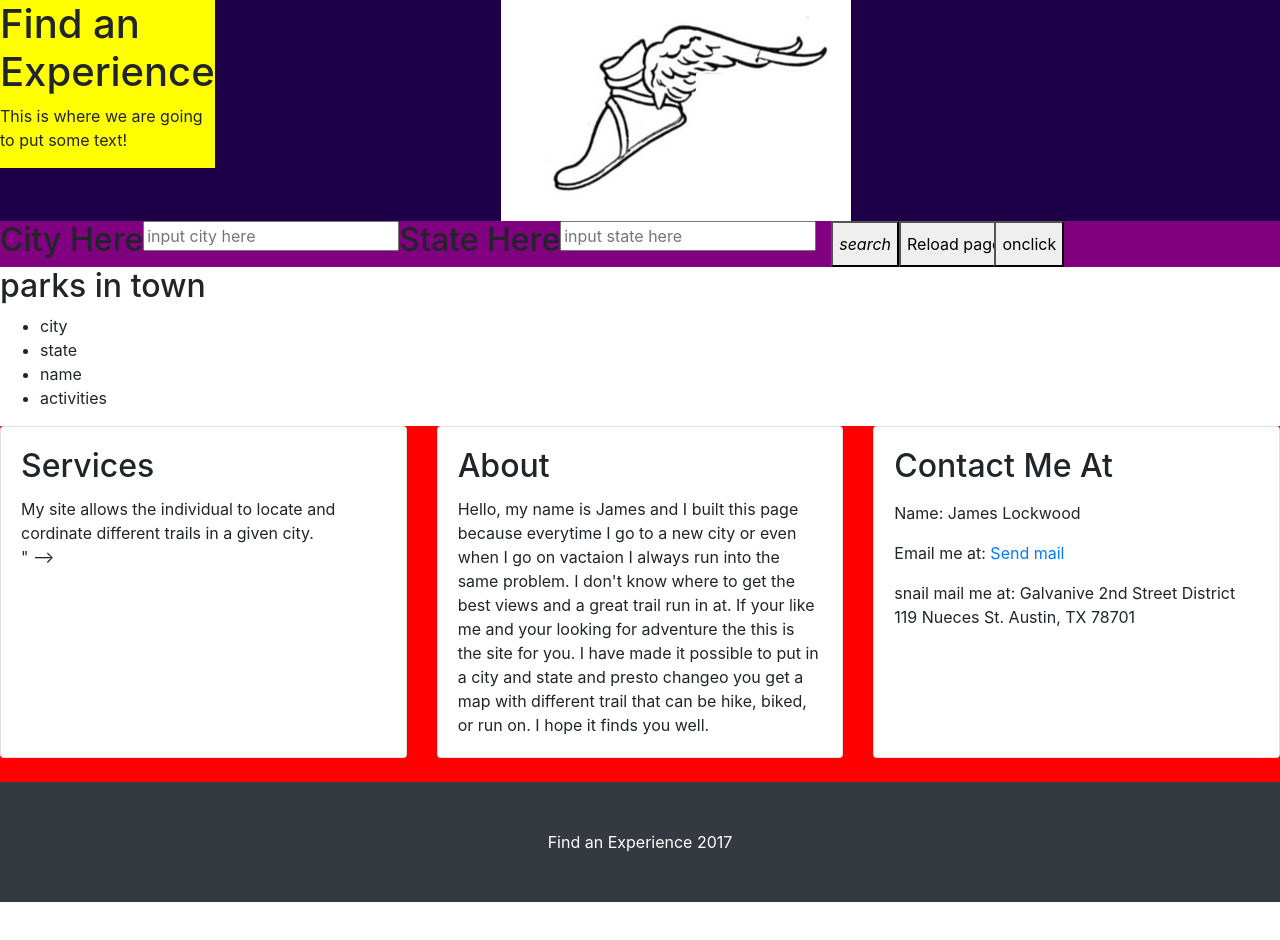
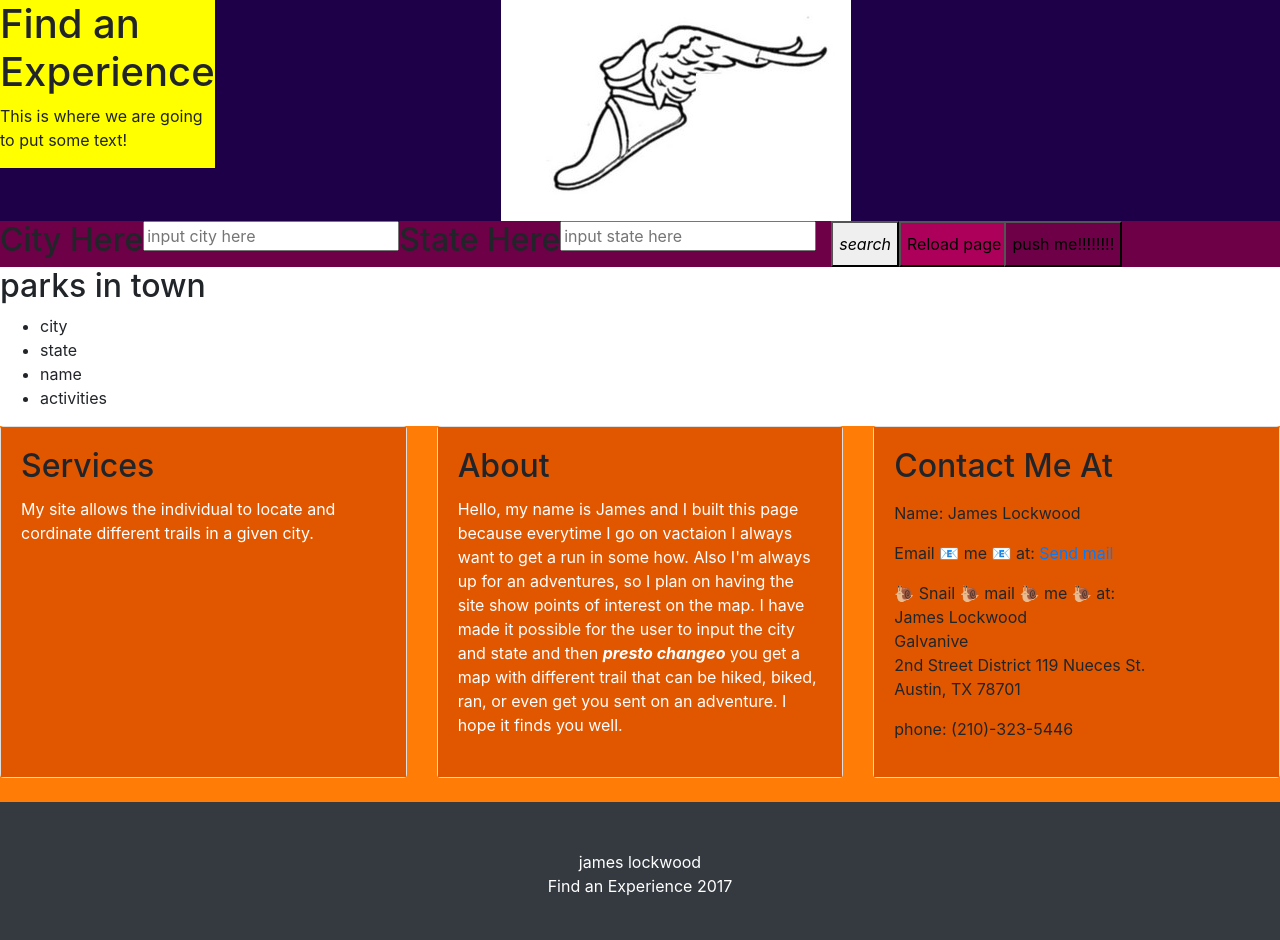
Before and after one commit to jameslock86/Find-An-Experience, a plain HTML site: page index.html in a window 1280 px wide. Before the commit the page ends 902 px from the top, so only its background shows below. Drawn offline with nearby package versions, Linux system fonts and the light colour scheme; some packages are replaced by stand-ins of ours; some icons are missing.

Commit message:
1240 goingto bed soon just need like an hour of css and html thn im done

```diff
--- a/css/styles.css
+++ b/css/styles.css
@@ -1,7 +1,7 @@
 .map {
   width: 2000;
   /*height: 400px;*/
-  background-color: black;
+  background-color: rgb(173, 0, 91);
   display: flex;
   flex-wrap: wrap;
   justify-content: space-around;
@@ -33,7 +33,7 @@
 }
 
 .serach-part {
-  background-color: purple;
+  background-color: rgb(110, 0, 72);
   display: flex;
   flex-flow: row nowrap;
   width: 100%;
@@ -45,25 +45,6 @@
   flex-direction: row;
 }
 
-/*#map_wrapper {
-  height: 400px;
-  width: 100vh;
-}
-
-#map_canvas {
-  height: 100%;
-  width: 100%;
-  margin: 0;
-  padding: 0px;
-}*/
-
-	/*#parks {
-		display:flex;
-    border: solid 5px #333;
-		height:100%;
-		width:100%;
-		justify-content:;
-  }*/
 #alienpic{
 	top: 0;
 	height: auto;
@@ -76,3 +57,22 @@ width:100vw;
 	visibility: hidden;
 
 }
+.reload{
+	left:0;
+	margin-right:10px;
+	right:0;
+	background-color: rgb(173, 0, 91);
+}
+.clickMe{
+		background-color: rgb(110, 0, 72);
+
+}
+.bio-of-me{
+	background-color: rgb(255,125,6);
+}
+.card-body{
+	background-color: rgb(225,87,0);
+}
+.card-text{
+	color: white;
+}
--- a/index.html
+++ b/index.html
@@ -82,12 +82,11 @@
 		<i class="material-icons right">search</i>
 		</button>
 
-			<button onclick="myFunction()">Reload page</button>
+			<button class="reload" onclick="myFunction()">Reload page</button>
 
 		</div>
 		</div>
-		<button class="clickMe">onclick
-
+		<button class="clickMe">push me!!!!!!!!
 </button>
 		<img class="hidden" id="alienpic" src="../alien.jpg" alt="alien getting chased by a dog!">
 
@@ -96,7 +95,7 @@
 	<!--map set1-->
 	<div class="map"></div>
 
-
+<section =class= "list">
 	<h2>parks in town</h2>
 	<ul id="parks">
 		<li>city</li>
@@ -104,7 +103,7 @@
 		<li>name</li>
 		<li>activities</li>
 	</ul>
-
+</section>
 
 
 	<section class="bio-of-me">
@@ -117,7 +116,7 @@
 						<p class="card-text">
 							My site allows the individual to locate and cordinate different trails in a given city.
 						</p>
-						"</button> -->
+
 
 					</div>
 
@@ -132,8 +131,7 @@
 					<div class="card-body">
 						<h2 class="card-title">About</h2>
 						<p class="card-text">
-							Hello, my name is James and I built this page because everytime I go to a new city or even when I go on vactaion I always run into the same problem. I don't know where to get the best views and a great trail run in at. If your like me and your looking
-							for adventure the this is the site for you. I have made it possible to put in a city and state and presto changeo you get a map with different trail that can be hike, biked, or run on. I hope it finds you well.
+							Hello, my name is James and I built this page because everytime I go on vactaion I always want to get a run in  some how. Also I'm always up for an adventures, so I plan on having the site show points of interest on the map. I have made it possible for the user to input the city and state and then <em><b>presto changeo</b></em> you get a map with different trail that can be hiked, biked, ran, or even get you sent on an adventure. I hope it finds you well.
 
 
 						</p>
@@ -150,15 +148,15 @@
 								Name: James Lockwood
 							</p>
 							<p>
-								Email me at: <a href="mailto:ksjjl05@gmail.com?Subject=Hello%20again" target="_top">	Send mail</a>
+								Email 📧  me 📧  at: <a href="mailto:ksjjl05@gmail.com?Subject=Hello%20again" target="_top">	Send mail</a>
 							</p>
 
 						</p>
 						<p>
-							snail mail me at: Galvanive 2nd Street District 119 Nueces St. Austin, TX 78701
+							🐌 Snail 🐌  mail 🐌  me 🐌  at: <br>James Lockwood <br>Galvanive <br>2nd Street District 119 Nueces St. <br>Austin, TX 78701
 						</p>
-
-						</p>
+							phone: (210)-323-5446
+						<p>
 
 						</p>
 					</div>
@@ -177,7 +175,7 @@
 	<!-- Footer -->
 	<footer class="py-5 bg-dark">
 		<div class="container">
-			<p class="m-0 text-center text-white">Find an Experience 2017</p>
+			<p class="m-0 text-center text-white">james lockwood<br>Find an Experience 2017</p>
 		</div>
 
 	</footer>
```
